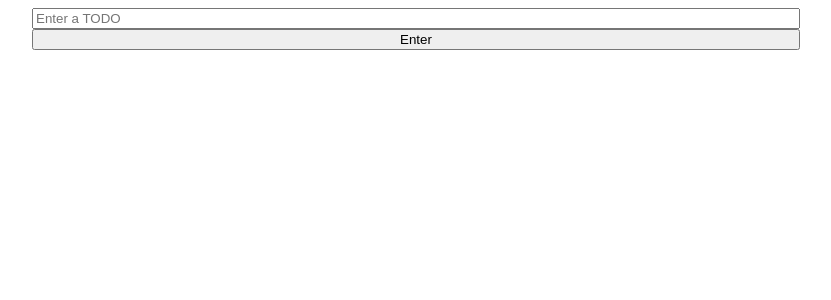
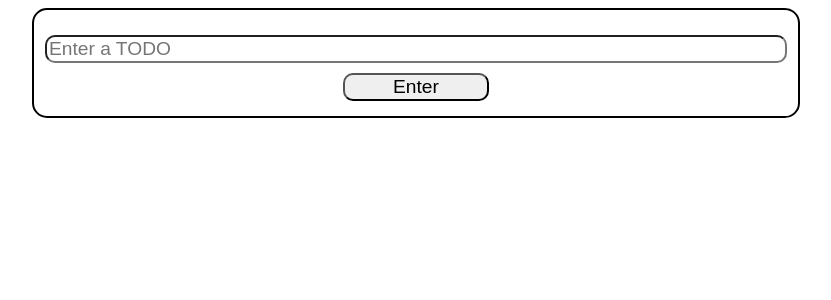
Before and after one commit to historey02/TODO-List-with-React, a React (Vite) app in the folder TODO List with React/: page / in a window 1280 px wide. Shown: the top 300 px of the page, without its empty margins (224-1055 px from the left). Built offline with nearby package versions, Linux system fonts and the light colour scheme.

Commit message:
Added TodoContext
At this point I have made it so TodoList is able to add a todo using the TodoContext. I have not yet made it possible to remove a todo in TodoCard where the delete button is

```diff
--- a/TODO List with React/src/App.jsx
+++ b/TODO List with React/src/App.jsx
@@ -2,13 +2,17 @@ import { useState } from 'react'
 import TodoCard from './components/TodoCard'
 import TodoList from './components/TodoList'
 import './css/App.css'
+import { TodoProvider } from './contexts/TodoContext'
 
 function App() {
 
   return(
-    <div className="app-container">
-      <TodoList />
-    </div>
+    <TodoProvider>
+      <div className="app-container">
+        <TodoList />
+      </div>
+    </TodoProvider>
+
   );
 }
 
--- a/TODO List with React/src/components/TodoCard.jsx
+++ b/TODO List with React/src/components/TodoCard.jsx
@@ -1,13 +1,14 @@
 import '../css/TodoCard.css'
+import {useTodoContext} from '../contexts/TodoContext'
 
 function TodoCard({task}){
+    const {removeTodo} = useTodoContext();
 
 
     return(
         <div className="todo-card">
             <h2 className="todo-name">{task}</h2>
-            <hr />
-            <textarea name="todo-textarea" id="todo-textarea"></textarea>
+            <button className="delete-button">X</button>
         </div>
     );
 }
--- a/TODO List with React/src/components/TodoList.jsx
+++ b/TODO List with React/src/components/TodoList.jsx
@@ -1,25 +1,32 @@
 import {useState} from 'react'
 import TodoCard from './TodoCard'
 import "../css/TodoList.css"
+import {useTodoContext} from '../contexts/TodoContext'
 
 function TodoList(){
-    const [todos, setTodos] = useState([]);
+    const {todos, addTodo} = useTodoContext();
     const [input, setInput] = useState("");
 
-    function addTodo(){
-       if(input.trim() !== ""){
-            setTodos(prev =>[...prev, input]);
-            setInput("");
-       }
+     function onAddTodoClick(e){
+        e.preventDefault();
+        if(input.trim() === "") return;
+
+        const newTodo ={
+            id: Date.now(),
+            task: input.trim()
+        }
+        addTodo(newTodo);
+        setInput("");
     }
+
 
     return(
         <div className="todo-list">
             {todos.map((todo) =>(
-                (<TodoCard key={todo} task={todo}/>)
+                (<TodoCard key={todo.id} task={todo.task}/>)
             ))}
             <input type="text" value={input} onChange={(e) => setInput(e.target.value)} placeholder="Enter a TODO"/>
-            <button type="button" onClick={(addTodo)}>Enter</button>
+            <button type="button" onClick={(onAddTodoClick)}>Enter</button>
         </div>
     );
 }
--- /dev/null
+++ b/TODO List with React/src/contexts/TodoContext.jsx
@@ -0,0 +1,40 @@
+import {createContext, useState, useContext, useEffect} from 'react'
+
+const TodoContext = createContext();
+
+export const useTodoContext = () => useContext(TodoContext);
+
+export const TodoProvider =({children}) => {
+    const [todos, setTodos] = useState([]);
+
+    useEffect(() =>{
+        const storedTodos = localStorage.getItem('todos');
+        if(storedTodos){
+            setTodos(JSON.parse(storedTodos));
+        }
+    }, [])
+
+    useEffect(() =>{
+        localStorage.setItem('todos', JSON.stringify(todos))
+    }, [todos]);
+
+    function addTodo(todo){
+        setTodos(prev => [...prev, todo]);
+    }
+
+    function removeTodo(todoId){
+        setTodos(prev => prev.filter(todo => todo.id !== todoId));
+    }
+
+    const value = {
+        todos,
+        addTodo,
+        removeTodo
+    }
+
+    return (
+        <TodoContext.Provider value={value}>
+            {children}
+        </TodoContext.Provider>
+    )
+}
--- a/TODO List with React/src/css/TodoCard.css
+++ b/TODO List with React/src/css/TodoCard.css
@@ -4,16 +4,14 @@
     border-radius: 10px;
     background-color: rgb(199, 195, 190);
     display: flex;
-    flex-direction: column;
+    flex-direction: row;
     padding: 15px;
     box-sizing: border-box;
+    justify-content: space-between;
 }
 
-hr {
-    width: 100%;
-    border: 2px solid black;
+.delete-button {
+    max-width: 40px;
+    max-height: 40px;
+    background-color: rgb(244, 138, 130);
 }
-
-textarea {
-    border-radius: 5px;
-}
--- a/TODO List with React/src/css/TodoList.css
+++ b/TODO List with React/src/css/TodoList.css
@@ -3,5 +3,25 @@
     display: flex;
     flex-direction: column;
     justify-content: center;
+    align-items: center;
     box-sizing: border-box;
+    border: 2px solid black;
+    border-radius: 15px;
+    padding: 15px;
 }
+
+input,
+button {
+    margin-top: 10px;
+    border-radius: 10px;
+    font-size: 1.2em;
+}
+
+input {
+    width: 100%;
+}
+
+button {
+    width: 20%;
+
+}
```
